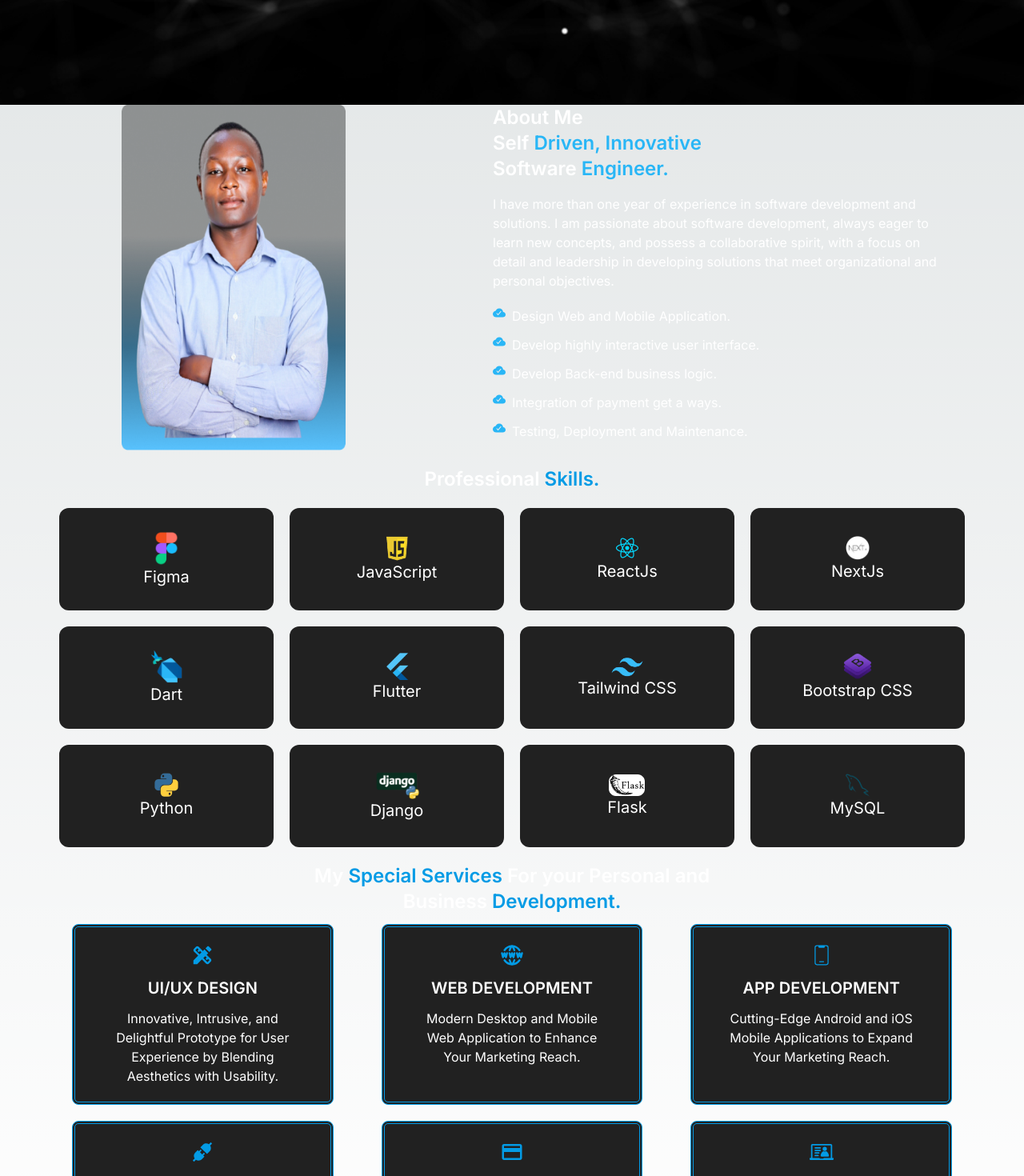
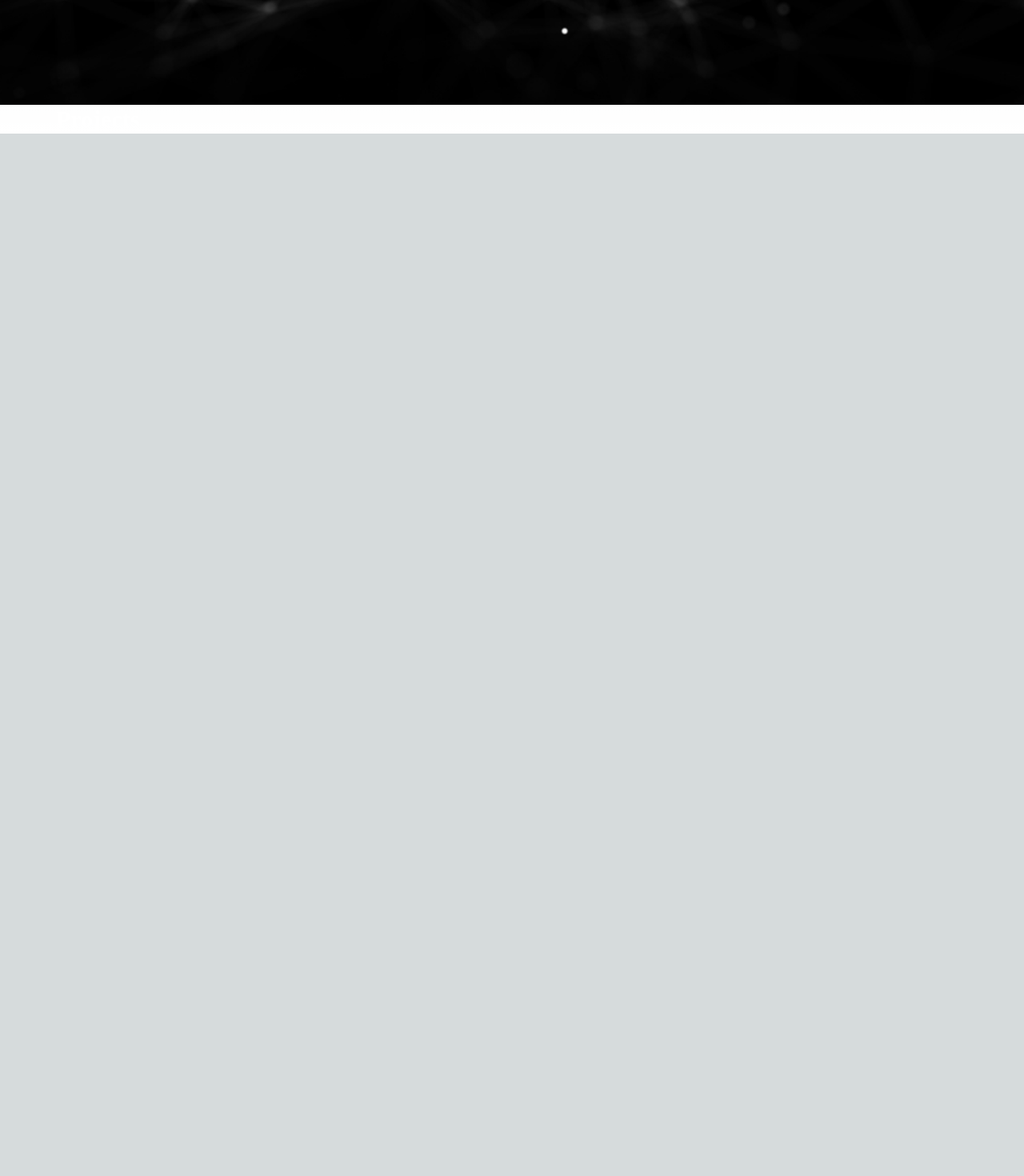
Before and after one commit to gilbert-ku/g.ku, a Next.js app: page / in a window 1280 px wide. Shown: the part 760-2230 px from the top of the page at 80% size. After the commit the page ends 927 px from the top, so only its background shows below. Built offline with nearby package versions, Linux system fonts and the light colour scheme.

Commit message:
add project page

```diff
--- a/app/page.jsx
+++ b/app/page.jsx
@@ -7,6 +7,7 @@ import { MdEmail } from "react-icons/md";
 import About from "@/components/about/About";
 import Skills from "@/components/skills/Skills";
 import Services from "@/components/services/Services";
+import Projects from "@/components/projects/Projects";
 
 
 
@@ -66,11 +67,12 @@ export default function Home() {
         </div>
 
       </main>
-      <About />
+      {/* <About /> */}
 
-      <Skills />
+      {/* <Skills /> */}
 
-      <Services />
+      {/* <Services /> */}
+      <Projects />
     </>
   );
 }
--- /dev/null
+++ b/components/projects/Projects.jsx
@@ -0,0 +1,16 @@
+
+
+
+import React from 'react'
+
+const Projects = () => {
+  return (
+    <>
+      <div className='text-white container mx-auto'>
+        <h1 className='text-3xl font-semibold font-serif'>Projects</h1>
+      </div>
+    </>
+  )
+}
+
+export default Projects
```
